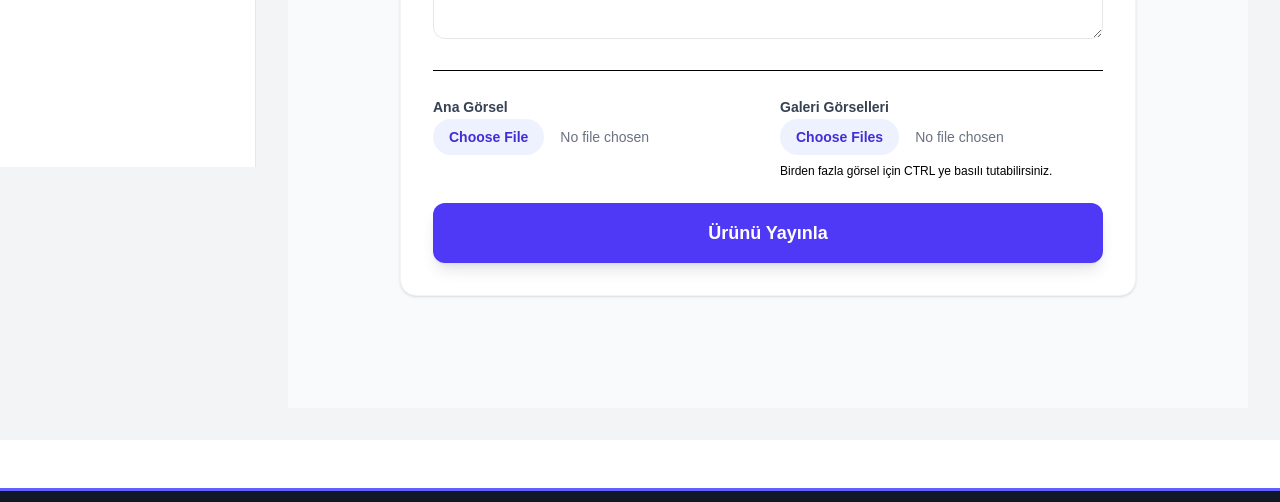
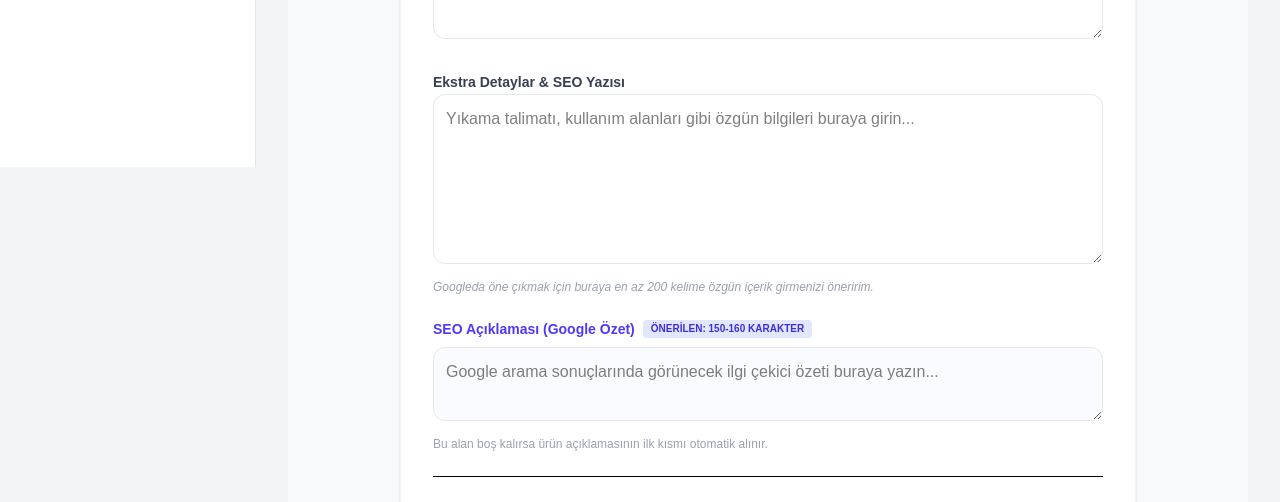
Before and after one commit to ucuzbezcanta/ubc_v2, a Next.js app: page /admin/products/new in a window 1280 px wide. Shown: the part 633-1135 px from the top of the page. Built offline with nearby package versions, Linux system fonts and the light colour scheme; no server answers; the database is empty.

Commit message:
feat: add product SEO metadata, JSON-LD schema and extra details

```diff
--- a/src/actions/product-actions.ts
+++ b/src/actions/product-actions.ts
@@ -17,6 +17,8 @@ export async function createProduct(formData: FormData) {
     const stock = parseInt(formData.get('stock') as string) || 0;
     const category_id = formData.get('category_id') as string;
     const description = formData.get('description') as string;
+    const meta_description = formData.get('meta_description') as string;
+    const details_content = formData.get('details_content') as string;
 
     //Dosyaları alalım
     const mainImageFile = formData.get('main_image') as File;
@@ -58,6 +60,8 @@ export async function createProduct(formData: FormData) {
           stock,
           category_id,
           description,
+          meta_description,
+          details_content,
           main_image_url,
           gallery_image_urls: galleryUrls,
 
@@ -110,6 +114,8 @@ export async function updateProduct(id: string, formData: FormData) {
     const stock = parseInt(formData.get('stock') as string) || 0;
     const category_id = formData.get('category_id') as string;
     const description = formData.get('description') as string;
+    const meta_description = formData.get('meta_description') as string;
+    const details_content = formData.get('details_content') as string;
 
     // 1. Ana Görsel Yönetimi
     let main_image_url = formData.get('current_main_image') as string;
@@ -158,6 +164,8 @@ export async function updateProduct(id: string, formData: FormData) {
         stock,
         category_id,
         description,
+        meta_description,
+        details_content,
         main_image_url,
         gallery_image_urls: gallery_image_urls
       })
--- a/src/app/admin/products/edit/[id]/page.tsx
+++ b/src/app/admin/products/edit/[id]/page.tsx
@@ -9,6 +9,8 @@ interface ProductData {
   name: string;
   slug: string;
   description: string | null;
+  meta_description: string | null;
+  details_content: string | null;
   price: number;
   stock: number | null;
   category_id: string;
@@ -101,6 +103,33 @@ export default async function EditProductPage(props: { params: Promise<{ id: str
             <textarea name="description" defaultValue={product.description || ''} rows={4} className="w-full p-3 border rounded-xl outline-none focus:ring-2 focus:ring-indigo-500" />
           </div>
 
+          <div className="space-y-2">
+            <label className="text-sm font-semibold text-gray-700">Ekstra Detaylar & SEO Yazısı</label>
+            <textarea
+              name="details_content"
+              defaultValue={product?.details_content || ''} // Edit sayfası için
+              rows={6}
+              placeholder="Yıkama talimatı, kullanım alanları gibi özgün bilgileri buraya girin..."
+              className="w-full p-3 rounded-xl border border-gray-200 focus:ring-2 focus:ring-indigo-500 outline-none text-black transition-all"
+            ></textarea>
+            <p className="text-xs text-gray-400 italic">Googleda öne çıkmak için buraya en az 200 kelime özgün içerik girmenizi öneririm.</p>
+          </div>
+
+          {/* SEO Açıklaması */}
+            <div className="space-y-2">
+              <label className="text-sm font-semibold text-indigo-600 flex items-center gap-2">
+                SEO Açıklaması (Meta Description)
+                <span className="text-[10px] bg-indigo-100 px-2 py-0.5 rounded">ÖNERİLEN: 150-160 KARAKTER</span>
+              </label>
+              <textarea
+                name="meta_description"
+                defaultValue={product.meta_description || ''}
+                rows={2}
+                placeholder="Google için kısa özet..."
+                className="w-full p-3 border rounded-xl outline-none focus:ring-2 focus:ring-indigo-500 bg-indigo-50/20"
+              />
+            </div>
+
           <div className="grid grid-cols-1 md:grid-cols-2 gap-12 border-t pt-8">
             <div className="space-y-4">
               <label className="block text-sm font-bold text-gray-700">Ana Görsel</label>
--- a/src/app/admin/products/new/page.tsx
+++ b/src/app/admin/products/new/page.tsx
@@ -15,9 +15,15 @@ export default async function NewProductPage() {
   // basitlik için doğrudan Server Action'ı form action'a bağlıyoruz.
   async function handleSubmit(formData: FormData) {
     'use server'
+    console.log("Form verileri geldi, işlem başlıyor...");
+    // Terminalde (VS Code) "main_image"ın dolu olup olmadığını kontrol et
+    console.log("Ana Görsel:", formData.get("main_image"));
     const result = await createProduct(formData);
     if (result && result.success) {
       redirect('/admin/products?status=success');
+    } else {
+      // Eğer success false dönerse nedenini terminale yazdıracaktır
+      console.error("Ürün oluşturma başarısız:", result?.error);
     }
   }
 
@@ -26,7 +32,7 @@ return (
       <div className="max-w-3xl mx-auto">
         <h1 className="text-2xl md:text-3xl font-bold text-gray-900 mb-6">Yeni Ürün Ekle</h1>
 
-        <form action={handleSubmit} className="bg-white rounded-2xl shadow-sm border border-gray-100 p-6 md:p-8 space-y-6">
+        <form action={handleSubmit} encType="multipart/form-data" className="bg-white rounded-2xl shadow-sm border border-gray-100 p-6 md:p-8 space-y-6">
 
           <div className="grid grid-cols-1 md:grid-cols-2 gap-6">
             {/* Ürün Adı */}
@@ -103,6 +109,34 @@ return (
             ></textarea>
           </div>
 
+          <div className="space-y-2">
+          <label className="text-sm font-semibold text-gray-700">Ekstra Detaylar & SEO Yazısı</label>
+          <textarea
+            name="details_content"
+            defaultValue=""
+            rows={6}
+            placeholder="Yıkama talimatı, kullanım alanları gibi özgün bilgileri buraya girin..."
+            className="w-full p-3 rounded-xl border border-gray-200 focus:ring-2 focus:ring-indigo-500 outline-none text-black transition-all"
+          ></textarea>
+          <p className="text-xs text-gray-400 italic">Googleda öne çıkmak için buraya en az 200 kelime özgün içerik girmenizi öneririm.</p>
+        </div>
+
+          {/* SEO Açıklaması (Meta Description) */}
+          <div className="space-y-2">
+            <label className="text-sm font-bold text-indigo-600 flex items-center gap-2">
+            SEO Açıklaması (Google Özet)
+            <span className="text-[10px] bg-indigo-100 px-2 py-0.5 rounded text-indigo-700">ÖNERİLEN: 150-160 KARAKTER</span>
+          </label>
+          <textarea
+            name="meta_description"
+            rows={2}
+            placeholder="Google arama sonuçlarında görünecek ilgi çekici özeti buraya yazın..."
+            className="w-full p-3 rounded-xl border border-gray-200 focus:ring-2 focus:ring-indigo-500 outline-none text-black transition-all bg-indigo-50/30"
+          ></textarea>
+          <p className="text-xs text-gray-400">Bu alan boş kalırsa ürün açıklamasının ilk kısmı otomatik alınır.</p>
+
+          </div>
+
           {/* Görsel Alanları */}
           <div className="grid grid-cols-1 md:grid-cols-2 gap-6 border-t pt-6">
             <div className="space-y-2">
--- a/src/components/ProductGallery.tsx
+++ b/src/components/ProductGallery.tsx
@@ -51,7 +51,7 @@ export default function ProductGallery({
           >
             <Image
               src={mainImage}
-              alt={productName}
+              alt={`${productName} - Toptan Baskılı Bez Çanta Modelleri`}
               fill
               priority
               className="object-contain p-6 transition-transform duration-500 group-hover:scale-110"
@@ -79,7 +79,7 @@ export default function ProductGallery({
           >
             <Image
               src={url}
-              alt={`${productName} thumbnail ${index}`}
+              alt={`${productName} detaylı görünüm ${index} - Ucuz Bez Çanta`}
               fill
               sizes="80px"
               className={`object-cover ${url === mainImage ? "opacity-100" : "opacity-70 hover:opacity-100"}`}
```
Also changed, not shown: src/app/urunler/[slug]/page.tsx (+58 -13 lines).
